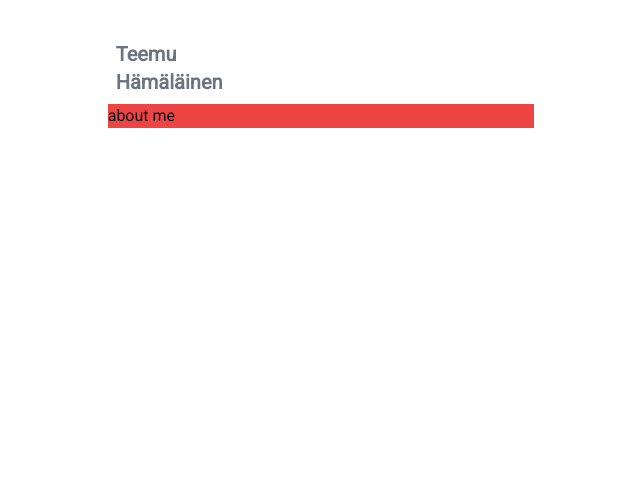
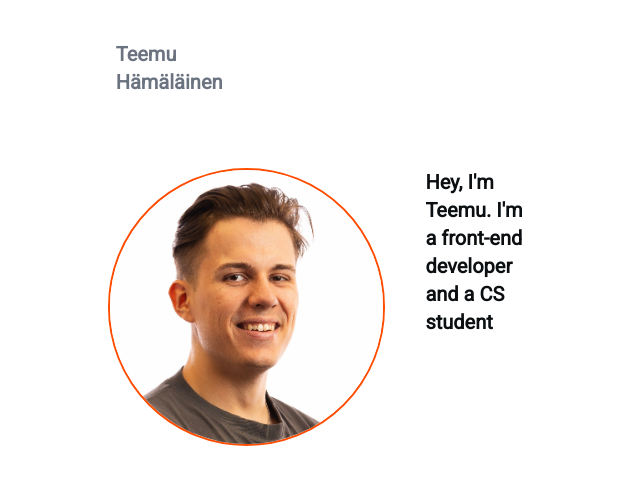
Before and after one commit to temevh/minimalisticPort, a Next.js app: page / in a window 1280 px wide. Shown: the top 484 px of the page, without its empty margins (319-959 px from the left). Built offline with nearby package versions, Linux system fonts and the light colour scheme.

Commit message:
added a picture to landing page

```diff
--- a/src/app/about/page.jsx
+++ b/src/app/about/page.jsx
@@ -1,7 +1,10 @@
 const AboutPage = () => {
   return (
     <div>
-      <p>about me</p>
+      <div className="flex flex-row">
+        <Picture />
+        <p>Hey, I'm Teemu. I'm a front-end developer and a student.</p>
+      </div>
     </div>
   );
 };
--- a/src/app/components/Navbar.js
+++ b/src/app/components/Navbar.js
@@ -9,7 +9,7 @@ const Navbar = () => {
   };
 
   return (
-    <nav className="bg-background p-2 pt-10">
+    <nav className="bg-background p-2 pt-10 mb-16">
       <div className="max-w-7xl mx-auto flex items-center justify-between">
         <a
           href="/"
--- /dev/null
+++ b/src/app/components/Picture.jsx
@@ -0,0 +1,18 @@
+import headshot from "../../assets/images/headshot.jpg";
+import Image from "next/image";
+
+const Picture = () => {
+  return (
+    <div className="rounded-full overflow-hidden border-2 border-accentOrange">
+      <Image
+        src={headshot}
+        width={120}
+        height={120}
+        alt="Picture of the author"
+        className="object-cover w-full h-full"
+      />
+    </div>
+  );
+};
+
+export default Picture;
--- /dev/null
+++ b/src/app/components/index.jsx
@@ -0,0 +1,2 @@
+import Picture from "./Picture";
+export { Picture };
--- a/src/app/layout.js
+++ b/src/app/layout.js
@@ -8,7 +8,7 @@ const roboto = Roboto({
 });
 
 export const metadata = {
-  title: "Create Next App",
+  title: "Teemu Hämäläinen",
   description: "Generated by create next app",
 };
 
--- a/src/app/page.js
+++ b/src/app/page.js
@@ -1,7 +1,14 @@
+import { Picture } from "./components";
+
 export default function Home() {
   return (
-    <div className="bg-red-500">
-      <p>about me</p>
+    <div className="">
+      <div className="flex flex-row gap-10">
+        <Picture />
+        <p className="text-xl font-bold">
+          Hey, I'm Teemu. I'm a front-end developer and a CS student
+        </p>
+      </div>
     </div>
   );
 }
```
Also changed, not shown: src/assets/images/headshot.jpg (added).
